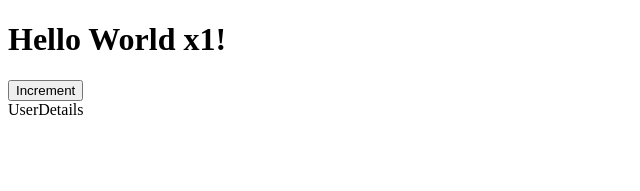
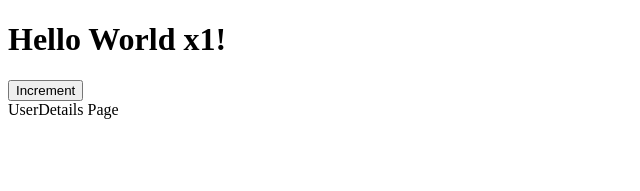
Before and after one commit to petarnenov/entry, a React (Vite) app: page /users/1 in a window 1280 px wide. Shown: the top 191 px of the page, without its empty margins (0-640 px from the left). Built offline with nearby package versions, Linux system fonts and the light colour scheme.

Commit message:
Update UserDetails.jsx

```diff
--- a/src/components/users/UserDetails.jsx
+++ b/src/components/users/UserDetails.jsx
@@ -1,7 +1,7 @@
 import React from "react";
 
 const UserDetails = () => {
-  return <div>UserDetails</div>;
+  return <div>UserDetails Page</div>;
 };
 
 export default UserDetails;
```
